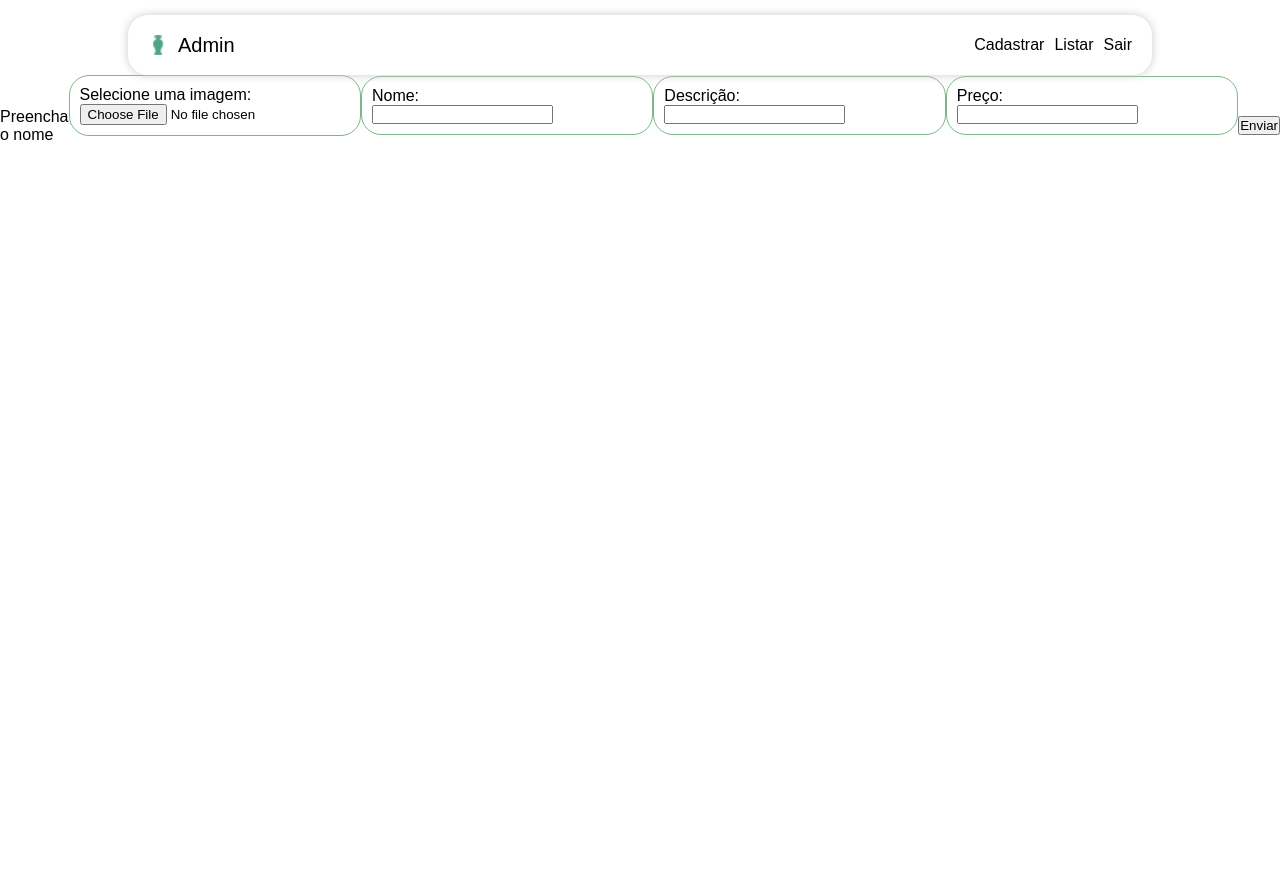
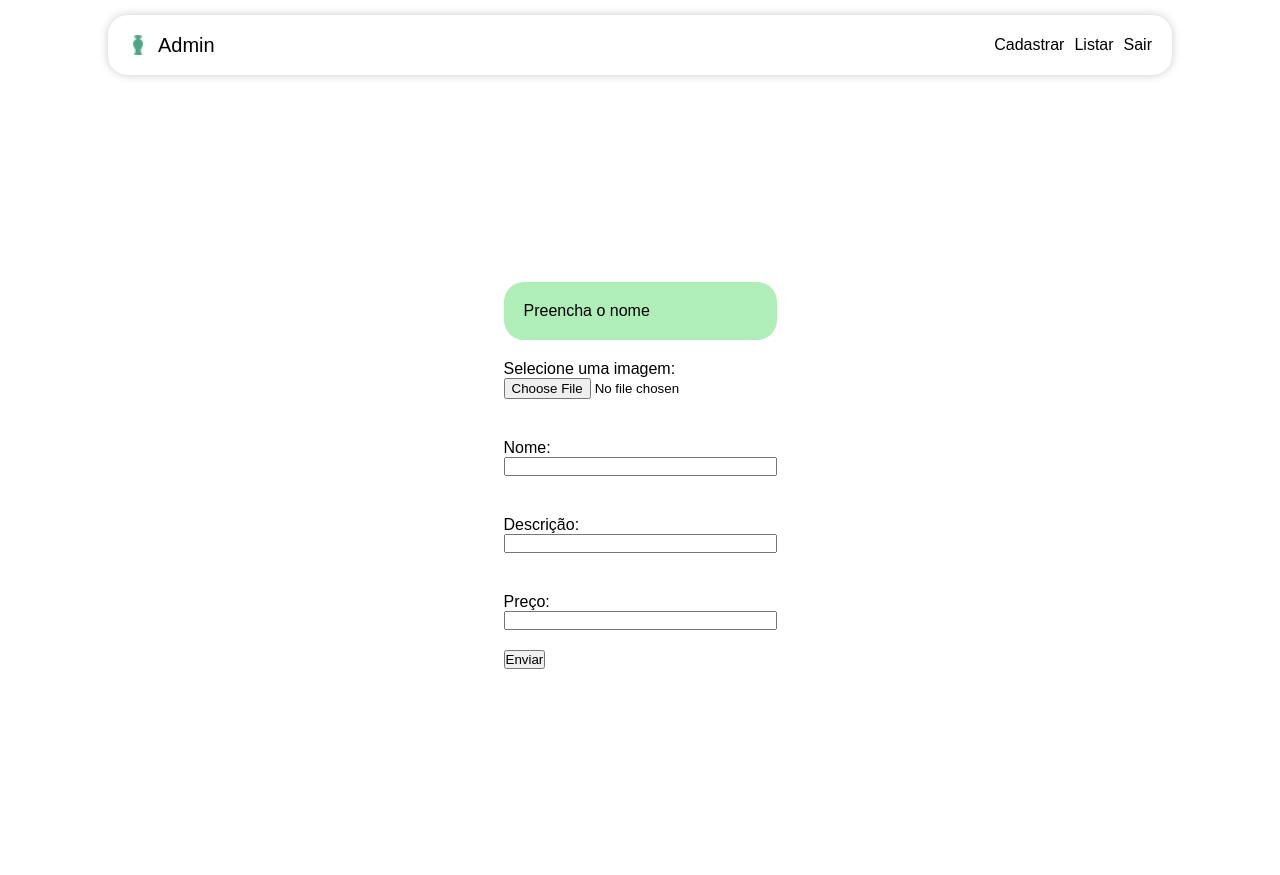
Before and after one commit to gustavcc/oBoticario-php, a PHP site: the page made by app/pages/inserirProdutoForm.php in a window 1280 px wide. Before the commit the page ends 140 px from the top, so only its background shows below. Run offline with PHP 8.4, Linux system fonts and the light colour scheme.

Commit message:
up - img

```diff
--- a/app/pages/admin.php
+++ b/app/pages/admin.php
@@ -8,8 +8,7 @@
     <title>Admin</title>
 
     <link rel="icon" href="../../public/img/sla.png">
-    <link rel="stylesheet" href="../../public/css/style.css">
-    <link rel="stylesheet" href="../../public/css/base.css">
+    <link rel="stylesheet" href="../../public/css/admin.css">
     <!-- <script src="../../public/js/main.js" defer></script> -->
 
     <link rel="preconnect" href="https://fonts.googleapis.com">
--- a/app/pages/inserirProdutoForm.php
+++ b/app/pages/inserirProdutoForm.php
@@ -5,27 +5,27 @@
     <meta name="viewport" content="width=device-width, initial-scale=1.0">
     <title>Inserir | oBoticario</title>
     <link rel="icon" href="../../public/img/sla.png">
-    <link rel="stylesheet" href="../../public/css/style.css">
-    <link rel="stylesheet" href="../../public/css/base.css">
-    <!-- <script src="../../public/js/inserir.js" defer></script> -->
+    <link rel="stylesheet" href="../../public/css/admin.css">
+    <script src="../../public/js/inserir.js" defer></script>
+    <link rel="stylesheet" href="https://cdnjs.cloudflare.com/ajax/libs/font-awesome/6.5.2/css/all.min.css"
+        integrity="sha512-SnH5WK+bZxgPHs44uWIX+LLJAJ9/2PkPKZ5QiAj6Ta86w+fsb2TkcmfRyVX3pBnMFcV7oQPJkl9QevSCWr3W6A=="
+        crossorigin="anonymous" referrerpolicy="no-referrer" />
 </head>
 <body>
     <?php
     require_once("cabecalhoAdmin.php");
     ?>
-
+    <main>
         <form action="../actions/inserirProduto.php" method="POST" enctype="multipart/form-data">
             <?php
             if(isset($_GET['msg'])){
-            echo $_GET['msg'];
+                echo "<p class='msg'>{$_GET['msg']}</p>";
             }
             ?>
             <div class="box">
                 <label for="imagem">Selecione uma imagem:</label>
-            <input id="imagem_file" type="file" name="imagem" accept="image/*" >
-            <!-- <p>Ou</p>
-            <label for="imagem">Link da imagem:</label>
-            <input id="imagem_link" type="text" name="imagem" > -->
+                <input id="imagem_file" type="file" name="imagem">
+                <!-- accept="image/*" -->
             </div>
             <div class="box">
                 <label for="nome">Nome:</label>
@@ -41,6 +41,6 @@
             </div>
             <input type="submit" value='Enviar'>
         </form>
-
+    </main>
 </body>
 </html>
--- /dev/null
+++ b/public/css/admin.css
@@ -0,0 +1,141 @@
+* {
+    padding: 0;
+    margin: 0;
+}
+
+body {
+    width: 100%;
+    height: auto;
+    font-family: 'Montserrat', sans-serif;
+    font-optical-sizing: auto;
+    display: flex;
+    align-items: center;
+    flex-direction: column;
+}
+
+img {
+    width: 100px;
+    object-fit: contain;
+}
+
+main {
+    width: 100%;
+    min-height: 100vh;
+    display: flex;
+    align-items: center;
+    justify-content: center;
+    flex-direction: column;
+}
+
+.msg {
+    padding: 20px;
+    border-radius: 20px;
+    background-color:  #afedb9;
+}
+
+.box {
+    /* border: 1px solid #7cb686; */
+    border-radius: 20px;
+    padding: 20px 20px 20px 0;
+    width: 100%;
+    display: flex;
+    flex-direction: column;
+}
+
+.products-header {
+    margin-top: 15px;
+    border-radius: 20px;
+    padding: 10px 20px 10px 20px;
+    height: 40px;
+    width: 80%;
+    display: flex;
+    backdrop-filter: blur(25px);
+    align-items: center;
+    position: sticky;
+    justify-content: space-between;
+    top: 15px;
+    background: transparent;
+    box-shadow: 0px 0px 10px #cbcbcb;
+}
+
+.logo-header {
+    display: flex;
+    align-items: center;
+    gap: 10px;
+}
+
+.logo-header img {
+    width: 20px;
+}
+
+.logo-header p {
+    font-weight: 500;
+    font-size: 20px;
+}
+
+.nav {
+    display: flex;
+    align-items: center;
+    justify-content: center;
+    gap: 10px;
+}
+
+.nav a {
+    transition: all .5s;
+    text-decoration: none;
+    color: #000;
+    font-weight: 400;
+}
+
+.nav:has(.link:hover) .link:not(:hover) {
+    opacity: 0.1;
+}
+
+/* hamburguer */
+.hamburger {
+    display: none;
+    cursor: pointer;
+}
+
+.hamburger input {
+    display: none;
+}
+
+.hamburger svg {
+    color: #000;
+    /* The size of the SVG defines the overall size */
+    height: 2em;
+    /* Define the transition for transforming the SVG */
+    transition: transform 600ms cubic-bezier(0.4, 0, 0.2, 1);
+}
+
+.line {
+    fill: none;
+    stroke: #000;
+    stroke-linecap: round;
+    stroke-linejoin: round;
+    stroke-width: 3;
+    /* Define the transition for transforming the Stroke */
+    transition: stroke-dasharray 600ms cubic-bezier(0.4, 0, 0.2, 1),
+        stroke-dashoffset 600ms cubic-bezier(0.4, 0, 0.2, 1);
+}
+
+.line-top-bottom {
+    stroke-dasharray: 12 63;
+}
+
+.hamburger input:checked+svg {
+    transform: rotate(-45deg);
+}
+
+.hamburger input:checked+svg .line-top-bottom {
+    stroke-dasharray: 20 300;
+    stroke-dashoffset: -32.42;
+}
+
+@media screen and (max-width:575px) {
+    .hamburger {
+        display: flex;
+    }
+    .nav {display: none;}
+}
--- a/public/css/base.css
+++ /dev/null
@@ -1,34 +0,0 @@
-main {
-    width: 100%;
-    height: auto;
-    min-height: 100vh;
-    display: flex;
-    align-items: center;
-    justify-content: center;
-    flex-direction: column;
-}
-
-body {
-    width: 100%;
-    height: auto;
-    display: flex;
-    align-items: center;
-    flex-direction: column;
-}
-
-form {
-    display: flex;
-    align-items: center;
-    justify-content: center;
-    height: auto;
-    width: 100%;
-}
-
-.box {
-    border: 1px solid #7cb686;
-    border-radius: 20px;
-    padding: 10px;
-    width: 100%;
-    display: flex;
-    flex-direction: column;
-}
--- a/public/js/inserir.js
+++ b/public/js/inserir.js
@@ -1,11 +1,11 @@
 const imagem = document.getElementById('imagem').value;
 
-function readerFile(files){
-    const reader = new FileReader();
-    reader.onload = (event) => {
-        let data = event.target.result;
-        document.querySelector("#texto").value = data;
-    };
-    reader.readAsText(files[0]);
-    console.log(reader);
-}
+// function readerFile(files){
+//     const reader = new FileReader();
+//     reader.onload = (event) => {
+//         let data = event.target.result;
+//         document.querySelector("#texto").value = data;
+//     };
+//     reader.readAsText(files[0]);
+//     console.log(reader);
+// }
```
Also changed, not shown: app/actions/inserirProduto.php (+13 -11 lines), app/pages/exibirProdutos.php (+6 -7 lines), public/products/azul.png (added), public/products/logorosa.png (added), public/products/verde.png (added), public/products/vermelho-batom.png (added). Lines whose indentation alone changed are shown as unchanged.
